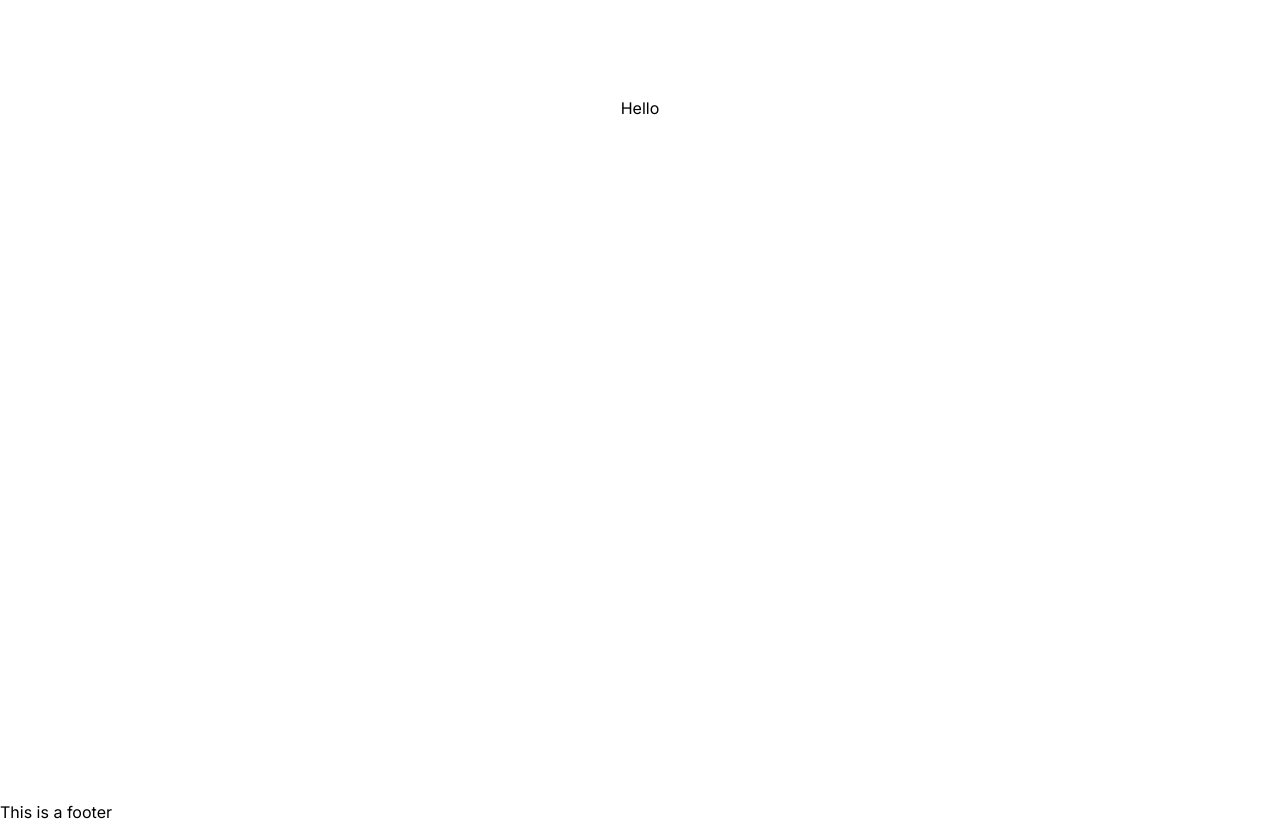
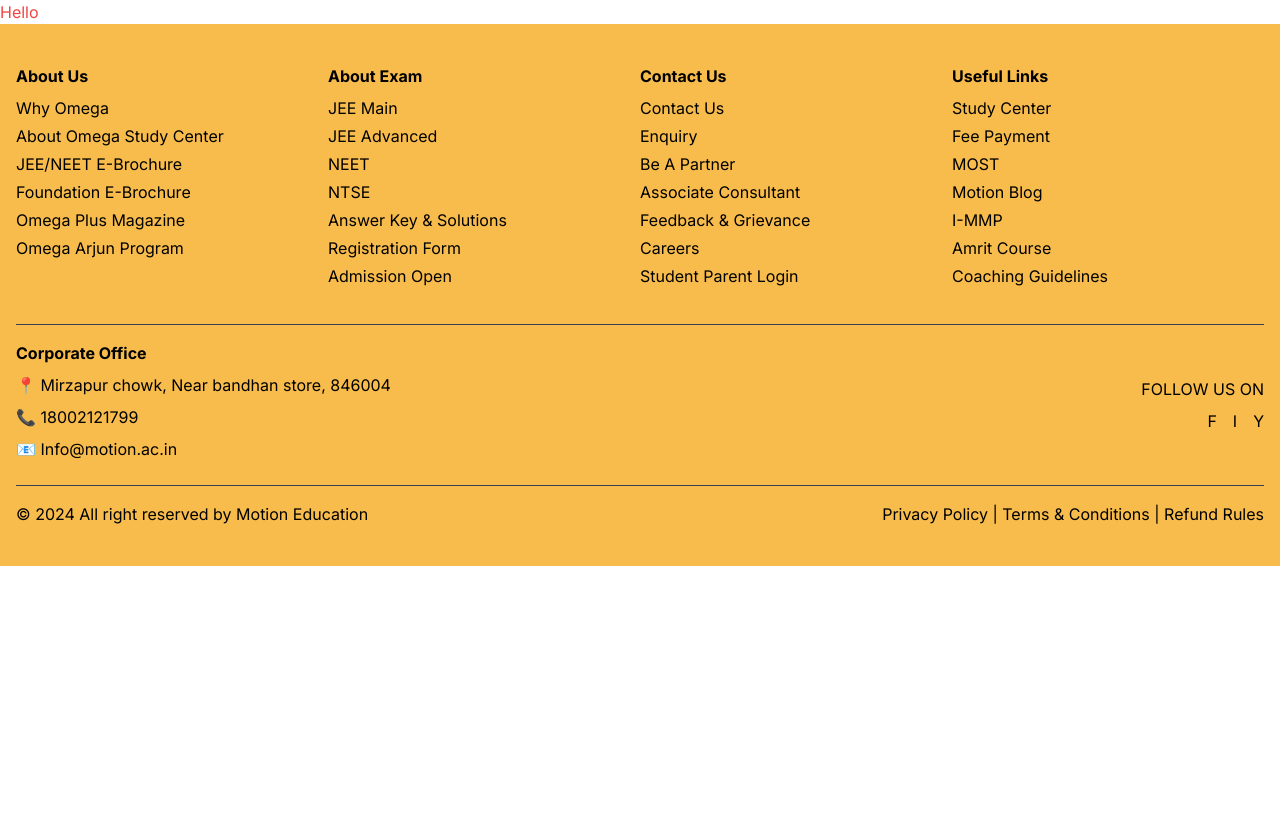
Before and after one commit to SId-pranay123/omega, a Next.js app in the folder apps/web/: page / in a window 1280 px wide. After the commit the page ends 800 px from the top, so only its background shows below. Built offline with nearby package versions, Linux system fonts and the light colour scheme.

Commit message:
footer added

```diff
--- a/apps/web/app/layout.tsx
+++ b/apps/web/app/layout.tsx
@@ -5,7 +5,7 @@
 const inter = Inter({ subsets: ["latin"] });
 
 export const metadata: Metadata = {
-  title: "Create Turborepo",
+  title: "Omega Study Center",
   description: "Generated by create turbo",
 };
 
@@ -16,7 +16,10 @@
 }): JSX.Element {
   return (
     <html lang="en">
-      <body className={inter.className}>{children}</body>
+      <body className={inter.className}>
+        {/* <div className="text-red-500"> this is a div</div>   */}
+        {children}
+      </body>
     </html>
   );
 }
--- a/apps/web/app/page.module.css
+++ /dev/null
@@ -1,337 +0,0 @@
-
-
-.main {
-  display: flex;
-  flex-direction: column;
-  justify-content: space-between;
-  align-items: center;
-  padding: 6rem;
-  min-height: 100vh;
-}
-
-.vercelLogo {
-  filter: invert(1);
-}
-
-.description {
-  display: inherit;
-  justify-content: inherit;
-  align-items: inherit;
-  font-size: 0.85rem;
-  max-width: var(--max-width);
-  width: 100%;
-  z-index: 2;
-  font-family: var(--font-mono);
-}
-
-.description a {
-  display: flex;
-  justify-content: center;
-  align-items: center;
-  gap: 0.5rem;
-}
-
-.description p {
-  position: relative;
-  margin: 0;
-  padding: 1rem;
-  background-color: rgba(var(--callout-rgb), 0.5);
-  border: 1px solid rgba(var(--callout-border-rgb), 0.3);
-  border-radius: var(--border-radius);
-}
-
-.code {
-  font-weight: 700;
-  font-family: var(--font-mono);
-}
-
-.hero {
-  display: flex;
-  position: relative;
-  place-items: center;
-}
-
-.heroContent {
-  display: flex;
-  position: relative;
-  z-index: 0;
-  padding-bottom: 4rem;
-  flex-direction: column;
-  gap: 2rem;
-  justify-content: space-between;
-  align-items: center;
-  width: auto;
-  font-family: system-ui, "Segoe UI", Roboto, "Helvetica Neue", Arial,
-    "Noto Sans", sans-serif, "Apple Color Emoji", "Segoe UI Emoji",
-    "Segoe UI Symbol", "Noto Color Emoji";
-  padding-top: 48px;
-
-  @media (min-width: 768px) {
-    padding-top: 4rem;
-    padding-bottom: 6rem;
-  }
-  @media (min-width: 1024px) {
-    padding-top: 5rem;
-    padding-bottom: 8rem;
-  }
-}
-
-.logos {
-  display: flex;
-  z-index: 50;
-  justify-content: center;
-  align-items: center;
-  width: 100%;
-}
-
-.grid {
-  display: grid;
-  grid-template-columns: repeat(4, minmax(25%, auto));
-  max-width: 100%;
-  width: var(--max-width);
-}
-
-.card {
-  padding: 1rem 1.2rem;
-  border-radius: var(--border-radius);
-  background: rgba(var(--card-rgb), 0);
-  border: 1px solid rgba(var(--card-border-rgb), 0);
-  transition: background 200ms, border 200ms;
-}
-
-.card span {
-  display: inline-block;
-  transition: transform 200ms;
-}
-
-.card h2 {
-  font-weight: 600;
-  margin-bottom: 0.7rem;
-}
-
-.card p {
-  margin: 0;
-  opacity: 0.6;
-  font-size: 0.9rem;
-  line-height: 1.5;
-  max-width: 30ch;
-}
-
-@media (prefers-reduced-motion) {
-  .card:hover span {
-    transform: none;
-  }
-}
-
-/* Mobile */
-@media (max-width: 700px) {
-  .content {
-    padding: 4rem;
-  }
-
-  .grid {
-    grid-template-columns: 1fr;
-    margin-bottom: 120px;
-    max-width: 320px;
-    text-align: center;
-  }
-
-  .card {
-    padding: 1rem 2.5rem;
-  }
-
-  .card h2 {
-    margin-bottom: 0.5rem;
-  }
-
-  .center {
-    padding: 8rem 0 6rem;
-  }
-
-  .center::before {
-    transform: none;
-    height: 300px;
-  }
-
-  .description {
-    font-size: 0.8rem;
-  }
-
-  .description a {
-    padding: 1rem;
-  }
-
-  .description p,
-  .description div {
-    display: flex;
-    justify-content: center;
-    position: fixed;
-    width: 100%;
-  }
-
-  .description p {
-    align-items: center;
-    inset: 0 0 auto;
-    padding: 2rem 1rem 1.4rem;
-    border-radius: 0;
-    border: none;
-    border-bottom: 1px solid rgba(var(--callout-border-rgb), 0.25);
-    background: linear-gradient(
-      to bottom,
-      rgba(var(--background-start-rgb), 1),
-      rgba(var(--callout-rgb), 0.5)
-    );
-    background-clip: padding-box;
-    backdrop-filter: blur(24px);
-  }
-
-  .description div {
-    align-items: flex-end;
-    pointer-events: none;
-    inset: auto 0 0;
-    padding: 2rem;
-    height: 200px;
-    background: linear-gradient(
-      to bottom,
-      transparent 0%,
-      rgb(var(--background-end-rgb)) 40%
-    );
-    z-index: 1;
-  }
-}
-
-/* Enable hover only on non-touch devices */
-@media (hover: hover) and (pointer: fine) {
-  .card:hover {
-    background: rgba(var(--card-rgb), 0.1);
-    border: 1px solid rgba(var(--card-border-rgb), 0.15);
-  }
-
-  .card:hover span {
-    transform: translateX(4px);
-  }
-}
-
-.circles {
-  position: absolute;
-  min-width: 614px;
-  min-height: 614px;
-  pointer-events: none;
-}
-
-.logo {
-  z-index: 50;
-  width: 120px;
-  height: 120px;
-}
-
-.logoGradientContainer {
-  display: flex;
-  position: absolute;
-  z-index: 50;
-  justify-content: center;
-  align-items: center;
-  width: 16rem;
-  height: 16rem;
-}
-
-.turborepoWordmarkContainer {
-  display: flex;
-  z-index: 50;
-  padding-left: 1.5rem;
-  padding-right: 1.5rem;
-  flex-direction: column;
-  gap: 1.25rem;
-  justify-content: center;
-  align-items: center;
-  text-align: center;
-
-  @media (min-width: 1024px) {
-    gap: 1.5rem;
-  }
-}
-
-.turborepoWordmark {
-  width: 160px;
-  fill: white;
-
-  @media (min-width: 768px) {
-    width: 200px;
-  }
-}
-
-.code {
-  font-family: Menlo, Monaco, Consolas, "Liberation Mono", "Courier New",
-    monospace;
-  font-weight: 700;
-}
-
-/* Tablet and Smaller Desktop */
-@media (min-width: 701px) and (max-width: 1120px) {
-  .grid {
-    grid-template-columns: repeat(2, 50%);
-  }
-}
-
-/* Gradients */
-.gradient {
-  position: absolute;
-  mix-blend-mode: normal;
-  will-change: filter;
-  pointer-events: none;
-}
-
-.gradientSmall {
-  filter: blur(32px);
-}
-
-.gradientLarge {
-  filter: blur(75px);
-}
-
-.glowConic {
-  background-image: var(--glow-conic);
-}
-
-.logoGradient {
-  opacity: 0.9;
-  width: 120px;
-  height: 120px;
-}
-
-.backgroundGradient {
-  top: -500px;
-  width: 1000px;
-  height: 1000px;
-  opacity: 0.15;
-}
-
-.button {
-  background-color: #ffffff;
-  border-radius: 8px;
-  border-style: none;
-  box-sizing: border-box;
-  color: #000000;
-  cursor: pointer;
-  display: inline-block;
-  font-size: 16px;
-  height: 40px;
-  line-height: 20px;
-  list-style: none;
-  margin: 0;
-  outline: none;
-  padding: 10px 16px;
-  position: relative;
-  text-align: center;
-  text-decoration: none;
-  transition: color 100ms;
-  vertical-align: baseline;
-  user-select: none;
-  -webkit-user-select: none;
-  touch-action: manipulation;
-}
-
-.button:hover,
-.button:focus {
-  background-color: #e5e4e2;
-}
--- a/apps/web/app/page.tsx
+++ b/apps/web/app/page.tsx
@@ -1,15 +1,12 @@
-import styles from "./page.module.css";
-// import Footer from "../components/Footer";
-import { Footer } from "@repo/ui/footer";
+import { Card } from "@repo/ui/card";
+import  Footer  from "../components/Footer";
 export default function Page(): JSX.Element {
   return (
-
     <>
-      <main className={styles.main}>
+      <main className="text-red-500">
         Hello
       </main>
-      <Footer/>
+      <Footer />
     </>
-
   );
 }
--- a/apps/web/components/Footer.tsx
+++ b/apps/web/components/Footer.tsx
@@ -1,78 +1,93 @@
-import styles from './Footer.module.css';
+import React from 'react';
 
 const Footer = () => {
   return (
-    <footer className={styles.footer}>
-      <div className={styles.container}>
-        <div className={styles.section}>
-          <h3>About Us</h3>
+    <footer className="bg-[#F8BC4D] text-black py-10">
+      <div className="container mx-auto px-4">
+        <div className="flex flex-wrap justify-between">
+          {/* About Us */}
+          <div className="w-full sm:w-1/2 md:w-1/4 mb-4">
+            <h3 className="font-bold mb-2">About Us</h3>
             <ul>
-            <li>Why Motion</li>
-            <li>About NV Sir</li>
-            <li>JEE/NEET E-Brochure</li>
-            <li>Foundation E-Brochure</li>
-            <li>Dhruv Campus E-Brochure</li>
-            <li>Motion Plus Magazine</li>
-            <li>Motion Arjun Program</li>
+              <li className="mb-1"><a href="#" className="hover:underline">Why Omega</a></li>
+              <li className="mb-1"><a href="#" className="hover:underline">About Omega Study Center</a></li>
+              <li className="mb-1"><a href="#" className="hover:underline">JEE/NEET E-Brochure</a></li>
+              <li className="mb-1"><a href="#" className="hover:underline">Foundation E-Brochure</a></li>
+              <li className="mb-1"><a href="#" className="hover:underline">Omega Plus Magazine</a></li>
+              <li className="mb-1"><a href="#" className="hover:underline">Omega Arjun Program</a></li>
             </ul>
           </div>
-        <div className={styles.section}>
-          <h3>About Exam</h3>
+          {/* About Exam */}
+          <div className="w-full sm:w-1/2 md:w-1/4 mb-4">
+            <h3 className="font-bold mb-2">About Exam</h3>
             <ul>
-            <li>JEE Main</li>
-            <li>JEE Advanced</li>
-            <li>NEET</li>
-            <li>NTSE</li>
-            <li>Answer Key & Solutions</li>
-            <li>Registration Form</li>
-            <li>Admission Open</li>
+              <li className="mb-1"><a href="#" className="hover:underline">JEE Main</a></li>
+              <li className="mb-1"><a href="#" className="hover:underline">JEE Advanced</a></li>
+              <li className="mb-1"><a href="#" className="hover:underline">NEET</a></li>
+              <li className="mb-1"><a href="#" className="hover:underline">NTSE</a></li>
+              <li className="mb-1"><a href="#" className="hover:underline">Answer Key & Solutions</a></li>
+              <li className="mb-1"><a href="#" className="hover:underline">Registration Form</a></li>
+              <li className="mb-1"><a href="#" className="hover:underline">Admission Open</a></li>
             </ul>
           </div>
-        <div className={styles.section}>
-          <h3>Contact Us</h3>
+          {/* Contact Us */}
+          <div className="w-full sm:w-1/2 md:w-1/4 mb-4">
+            <h3 className="font-bold mb-2">Contact Us</h3>
             <ul>
-            <li>Contact Us</li>
-            <li>Enquiry</li>
-            <li>Be A Partner</li>
-            <li>Associate Consultant</li>
-            <li>Feedback & Grievance</li>
-            <li>Careers</li>
-            <li>Student Parent Login</li>
+              <li className="mb-1"><a href="#" className="hover:underline">Contact Us</a></li>
+              <li className="mb-1"><a href="#" className="hover:underline">Enquiry</a></li>
+              <li className="mb-1"><a href="#" className="hover:underline">Be A Partner</a></li>
+              <li className="mb-1"><a href="#" className="hover:underline">Associate Consultant</a></li>
+              <li className="mb-1"><a href="#" className="hover:underline">Feedback & Grievance</a></li>
+              <li className="mb-1"><a href="#" className="hover:underline">Careers</a></li>
+              <li className="mb-1"><a href="#" className="hover:underline">Student Parent Login</a></li>
             </ul>
           </div>
-        <div className={styles.section}>
-          <h3>Useful Links</h3>
+          {/* Useful Links */}
+          <div className="w-full sm:w-1/2 md:w-1/4 mb-4">
+            <h3 className="font-bold mb-2">Useful Links</h3>
             <ul>
-            <li>Study Center</li>
-            <li>Fee Payment</li>
-            <li>MOST</li>
-            <li>Motion Blog</li>
-            <li>I-MMP</li>
-            <li>Amrit Course</li>
-            <li>Coaching Guidelines</li>
+              <li className="mb-1"><a href="#" className="hover:underline">Study Center</a></li>
+              <li className="mb-1"><a href="#" className="hover:underline">Fee Payment</a></li>
+              <li className="mb-1"><a href="#" className="hover:underline">MOST</a></li>
+              <li className="mb-1"><a href="#" className="hover:underline">Motion Blog</a></li>
+              <li className="mb-1"><a href="#" className="hover:underline">I-MMP</a></li>
+              <li className="mb-1"><a href="#" className="hover:underline">Amrit Course</a></li>
+              <li className="mb-1"><a href="#" className="hover:underline">Coaching Guidelines</a></li>
             </ul>
           </div>
-        <div className={styles.section}>
-          <h3>Corporate Office</h3>
-          <p>394, Rajeev Gandhi Nagar Kota, Rajasthan 324005</p>
-          <p>18002121799</p>
-          <p>info@motion.ac.in</p>
-          <div className={styles.socials}>
-            <a href="#"><i className="fab fa-x"></i></a>
-            <a href="#"><i className="fab fa-facebook"></i></a>
-            <a href="#"><i className="fab fa-linkedin"></i></a>
-            <a href="#"><i className="fab fa-instagram"></i></a>
-            <a href="#"><i className="fab fa-youtube"></i></a>
+        </div>
+        {/* Corporate Office */}
+        <div className="flex flex-wrap justify-between items-center border-t border-gray-700 pt-4 mt-4">
+          <div className="w-full md:w-1/2 mb-4 md:mb-0">
+            <p className="mb-2">
+              <strong>Corporate Office</strong>
+            </p>
+            <p className="mb-2">📍 Mirzapur chowk, Near bandhan store, 846004</p>
+            <p className="mb-2">📞 18002121799</p>
+            <p className="mb-2">📧 Info@motion.ac.in</p>
+          </div>
+          {/* Social Links */}
+          <div className="w-full md:w-1/2 text-right">
+            <p className="mb-2">FOLLOW US ON</p>
+            <div className="flex justify-end space-x-4">
+              <a href="#" className="hover:underline">F</a>
+              <a href="#" className="hover:underline">I</a>
+              <a href="#" className="hover:underline">Y</a>
             </div>
           </div>
         </div>
-      <div className={styles.bottom}>
+        {/* Footer Bottom */}
+        <div className="flex flex-wrap justify-between items-center border-t border-gray-700 pt-4 mt-4">
+          <div className="w-full md:w-1/2">
             <p>© 2024 All right reserved by Motion Education</p>
-        <ul>
-          <li>Privacy Policy</li>
-          <li>Refund Rules</li>
-          <li>Terms & Conditions</li>
-        </ul>
+          </div>
+          <div className="w-full md:w-1/2 text-right">
+            <p>
+              <a href="#" className="hover:underline">Privacy Policy</a> | <a href="#" className="hover:underline">Terms & Conditions</a> | <a href="#" className="hover:underline">Refund Rules</a>
+            </p>
+          </div>
+        </div>
       </div>
     </footer>
   );
--- a/packages/ui/src/footer.tsx
+++ b/packages/ui/src/footer.tsx
@@ -1,6 +1,11 @@
-export function Footer(): JSX.Element {
+
+interface FooterProps {
+    className?: string;
+}
+
+export const  Footer = ({className}: FooterProps) => {
     return (
-        <footer className="flex h-24 w-full items-center justify-center border-t">
+        <footer className={className} >
                 This is a footer
         </footer>
     );
```
Also changed, not shown: apps/web/components/Footer.module.css (deleted, +0 -61 lines), 1 other file (tests, documents, lock files or other folders). Lines whose indentation alone changed are shown as unchanged.
